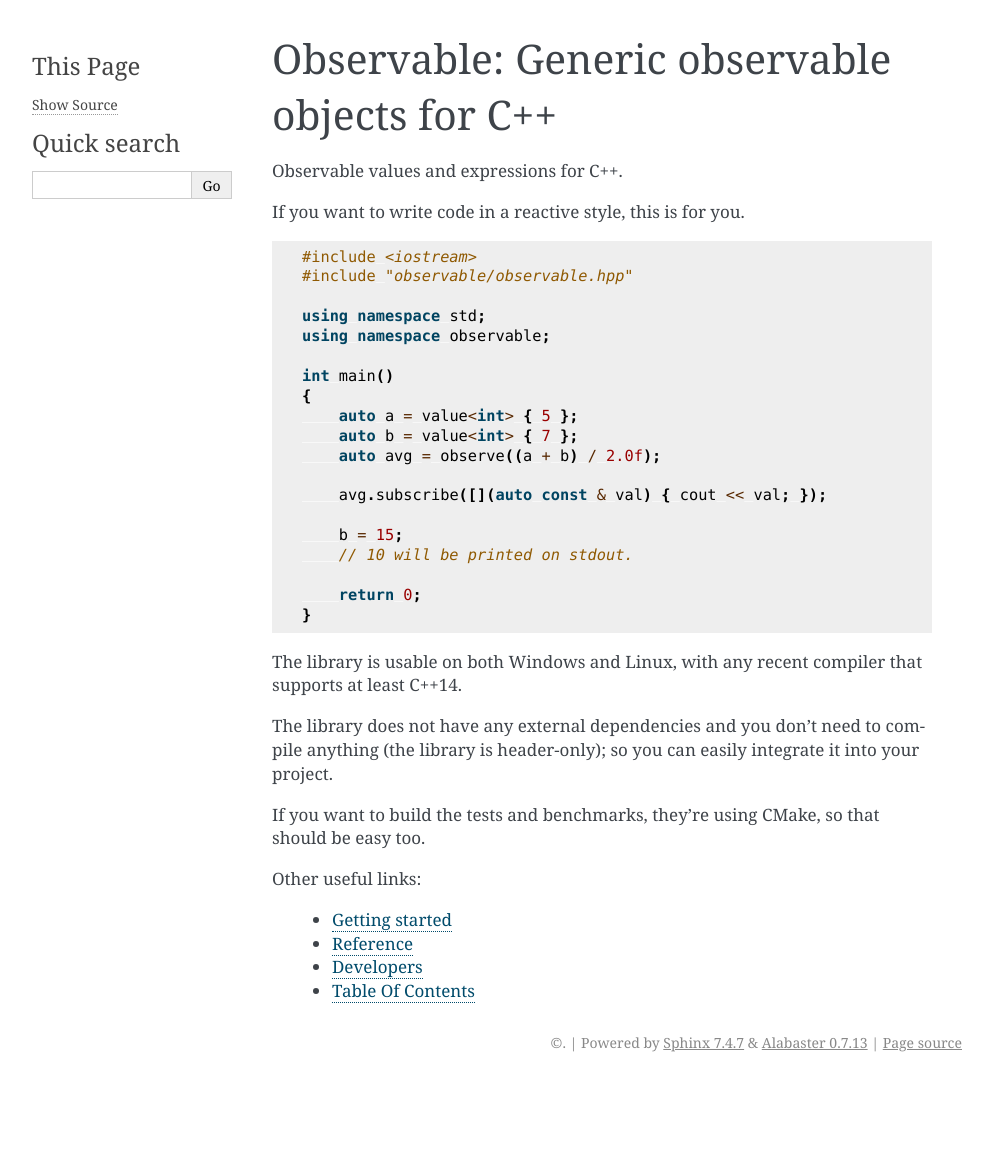
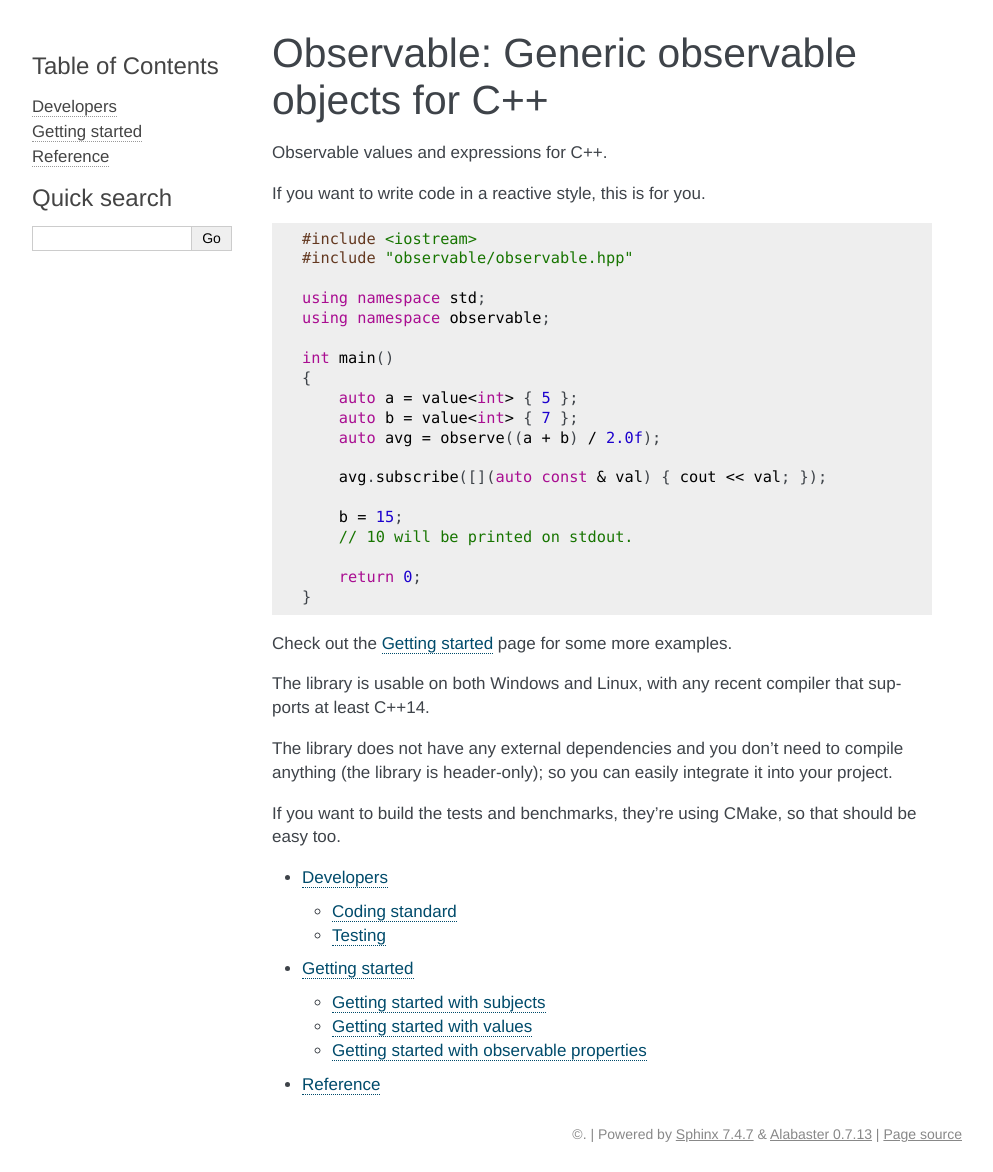
Before and after one commit to ddinu/observable, a Sphinx documentation site: the page built from docs/sphinx/index.rst, in a window 1280 px wide. Shown: the whole page, without its empty margins (148-1141 px from the left). Built offline with Sphinx 7.4.7, drawn with Linux system fonts in a browser that asks for light colours; before the commit the page ends 1082 px from its top, so only the background shows below that.

Commit message:
Fine-tune the documentation.

```diff
--- a/docs/sphinx/conf.py
+++ b/docs/sphinx/conf.py
@@ -1,2 +1,15 @@
 project = "Observable"
 master_doc = 'index'
+
+html_theme = 'alabaster'
+html_theme_options = {
+    'description': "Generic observable objects for C++",
+    'github_user': 'ddinu',
+    'github_repo': 'observable',
+    'github_button': True,
+    'font_family': 'Helvetica, Arial, sans-serif',
+    'head_font_family': 'Helvetica, Arial, sans-serif',
+}
+pygments_style = 'xcode'
+
+html_sidebars = { '**': ['globaltoc.html', 'searchbox.html'] }
--- a/docs/sphinx/index.rst
+++ b/docs/sphinx/index.rst
@@ -27,6 +27,8 @@ If you want to write code in a reactive style, this is for you.
         return 0;
     }
 
+Check out the :doc:`getting-started` page for some more examples.
+
 The library is usable on both Windows and Linux, with any recent compiler that
 supports at least C++14.
 
@@ -37,9 +39,9 @@ into your project.
 If you want to build the tests and benchmarks, they’re using CMake, so that
 should be easy too.
 
-Other useful links:
+.. toctree::
+    :maxdepth: 2
+    :glob:
 
-    - :doc:`getting-started`
-    - `Reference <reference/namespaceobservable.html>`_
-    - :doc:`developers`
-    - :doc:`toc`
+    *
+    Reference <https://danieldinu.com/observable/reference/namespaceobservable.html>
```
Also changed, not shown: docs/sphinx/getting-started.rst (+10 -10 lines), docs/sphinx/toc.rst (deleted, +0 -9 lines), 1 other file.
